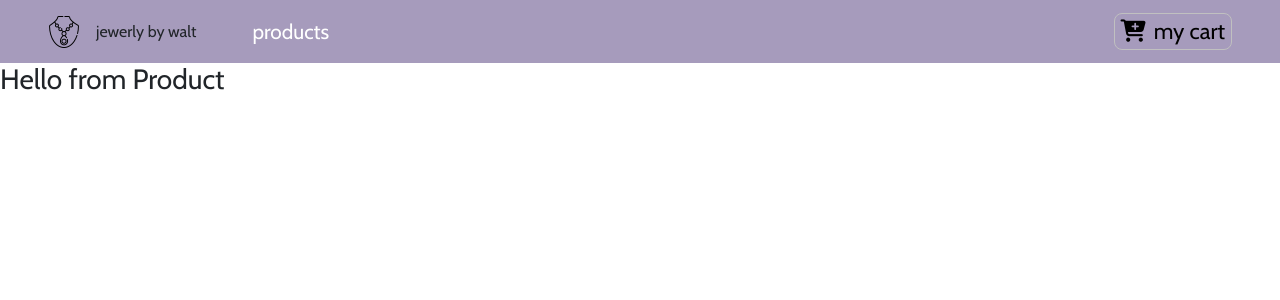
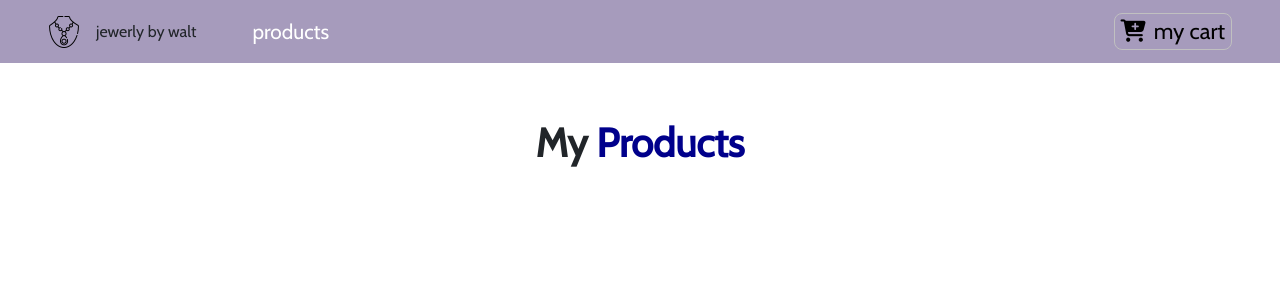
Before and after one commit to SilverBright/e-commerce-app, a React (Create React App) app: page / in a window 1280 px wide. Shown: the top 300 px of the page. Built offline with nearby package versions, Linux system fonts and the light colour scheme.

Commit message:
add title and some styling to ProductsList

```diff
--- a/src/components/ProductList.js
+++ b/src/components/ProductList.js
@@ -1,12 +1,26 @@
 import React, { Component } from 'react';
 import Product from './Product';
+import Title from './Title';
+import{ storeProducts } from '../data';
 
 export default class ProductList extends Component {
+  state = {
+    products: []
+  }
+
   render() {
+
     return (
-      <div>
-       <Product />
-      </div>
+      <React.Fragment>
+        <div className="py-5">
+          <div className="container">
+            <Title name="my" title="products" />
+
+            <div className="row">
+            </div>
+          </div>
+        </div>
+      </React.Fragment>
     )
   }
 }
--- /dev/null
+++ b/src/components/Title.js
@@ -0,0 +1,14 @@
+import React from 'react';
+
+export default function Title({ name, title }) {
+  return (
+    <div className="row">
+      <div className="col-10 mx-auto my-2 text-center text-title">
+        <h1 className="text-capitalize font-weight-bold">
+          {name} <strong className="text-blue">{title}</strong>
+        </h1>
+      </div>
+
+    </div>
+  );
+}
--- a/src/data.js
+++ b/src/data.js
@@ -1,13 +1,8 @@
-/*
-https://www.iconfinder.com/icons/1243689/call_phone_icon
-Creative Commons (Attribution 3.0 Unported);
-https://www.iconfinder.com/Makoto_msk */
-
 export const storeProducts = [
   {
     id: 1,
     title: "Google Pixel - Black",
-    img: "img/product-1.png",
+    // img: "img/product-1.png",
     price: 10,
     company: "GOOGLE",
     info:
@@ -19,7 +14,7 @@
   {
     id: 2,
     title: "Samsung S7",
-    img: "img/product-2.png",
+    // img: "img/product-2.png",
     price: 16,
     company: "SAMSUNG",
     info:
@@ -31,7 +26,7 @@
   {
     id: 3,
     title: "HTC 10 - Black",
-    img: "img/product-3.png",
+    // img: "img/product-3.png",
     price: 8,
     company: "htc",
     info:
@@ -43,7 +38,7 @@
   {
     id: 4,
     title: "HTC 10 - White",
-    img: "img/product-4.png",
+    // img: "img/product-4.png",
     price: 18,
     company: "htc",
     info:
@@ -55,7 +50,7 @@
   {
     id: 5,
     title: "HTC Desire 626s",
-    img: "img/product-5.png",
+    // img: "img/product-5.png",
     price: 24,
     company: "htc",
     info:
@@ -67,7 +62,7 @@
   {
     id: 6,
     title: "Vintage Iphone",
-    img: "img/product-6.png",
+    // img: "img/product-6.png",
     price: 17,
     company: "apple",
     info:
@@ -79,7 +74,7 @@
   {
     id: 7,
     title: "Iphone 7",
-    img: "img/product-7.png",
+    // img: "img/product-7.png",
     price: 30,
     company: "apple",
     info:
@@ -91,7 +86,7 @@
   {
     id: 8,
     title: "Smashed Iphone",
-    img: "img/product-8.png",
+    // img: "img/product-8.png",
     price: 2,
     company: "apple",
     info:
@@ -105,7 +100,7 @@
 export const detailProduct = {
   id: 1,
   title: "Google Pixel - Black",
-  img: "img/product-1.png",
+  // img: "img/product-1.png",
   price: 10,
   company: "google",
   info:
```
